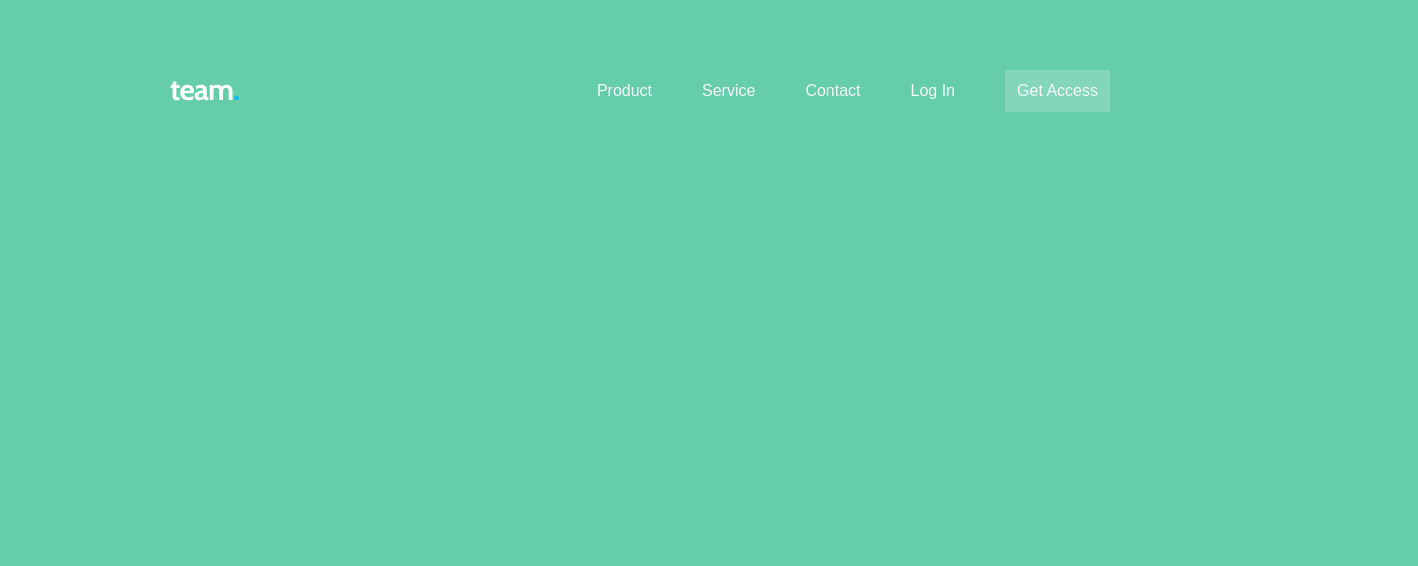
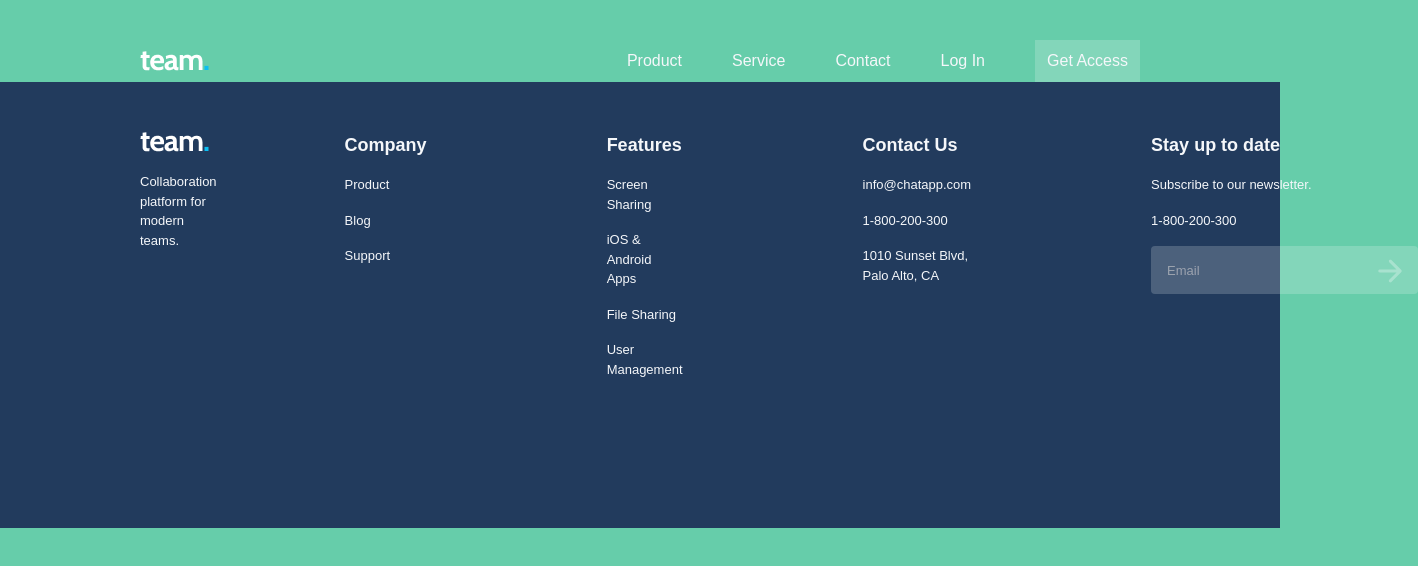
Before and after one commit to kyeongbobak/team, a Next.js app: page / in a window 1280 px wide. Shown: the top 566 px of the page, 1418 px wide, since content can reach past the window. Built offline with nearby package versions, Linux system fonts and the light colour scheme.

Commit message:
design : Footer 컴포넌트 레이아웃 구현, tailwind로 스타일 적용

```diff
--- a/src/app/page.tsx
+++ b/src/app/page.tsx
@@ -1,9 +1,11 @@
 import TopNavBar from "../components/TopNavBar";
+import Footer from "../components/Footer";
 
 export default function Home() {
   return (
     <div>
       <TopNavBar />
+      <Footer />
     </div>
   );
 }
--- /dev/null
+++ b/src/components/Footer.jsx
@@ -0,0 +1,79 @@
+import StyledLink from "next/link";
+import Image from "next/image";
+import logo from "../../public/img/logo.png";
+import arrowForward from "../../public/img/arrow_forward.png";
+
+export default function Footer() {
+  return (
+    <div className="bg-blue h-[446px] ">
+      <div className="flex mx-[140px] pt-[50px] justify-between">
+        <div className="text-white text-xs">
+          <Image src={logo} alt="logo" />
+          <p className="pt-[20px]">Collaboration platform for</p>
+          <p>modern teams.</p>
+        </div>
+        <div className="flex ml-[128px] space-x-[180px]">
+          <dl className="text-xs space-y-[16px]">
+            <dt className="text-white text-regular font-bold">Company</dt>
+            <dd>
+              <StyledLink className="text-white" href="/">
+                Product
+              </StyledLink>
+            </dd>
+            <dd>
+              <StyledLink className="text-white" href="/">
+                Blog
+              </StyledLink>
+            </dd>
+            <dd>
+              <StyledLink className="text-white" href="/">
+                Support
+              </StyledLink>
+            </dd>
+          </dl>
+          <dl className="text-xs space-y-[16px]">
+            <dt className="text-white text-regular font-bold">Features</dt>
+            <dd>
+              <StyledLink className="text-white" href="/">
+                Screen Sharing
+              </StyledLink>
+            </dd>
+            <dd>
+              <StyledLink className="text-white" href="/">
+                iOS & Android Apps
+              </StyledLink>
+            </dd>
+            <dd>
+              <StyledLink className="text-white" href="/">
+                File Sharing
+              </StyledLink>
+            </dd>
+            <dd>
+              <StyledLink className="text-white" href="/">
+                User Management
+              </StyledLink>
+            </dd>
+          </dl>
+          <div className="text-xs text-white space-y-[16px]">
+            <p className="text-white text-regular font-bold">Contact Us</p>
+            <p>info@chatapp.com</p>
+            <p>1-800-200-300</p>
+            <div>
+              <p>1010 Sunset Blvd,</p>
+              <p>Palo Alto, CA</p>
+            </div>
+          </div>
+          <div className="text-xs text-white space-y-[16px]">
+            <p className="text-white text-regular font-bold">Stay up to date</p>
+            <p>Subscribe to our newsletter.</p>
+            <p>1-800-200-300</p>
+            <input className="w-[267px] h-[48px] bg-white bg-opacity-20 rounded-[4px] pl-[16px]" placeholder="Email" type="text" />
+            <button>
+              <Image className="bg-opacity-30 absolute mt-[-16px] ml-[-40px]" src={arrowForward} alt="arrow" />
+            </button>
+          </div>
+        </div>
+      </div>
+    </div>
+  );
+}
--- a/src/components/TopNavBar.jsx
+++ b/src/components/TopNavBar.jsx
@@ -4,11 +4,11 @@ import logo from "../../public/img/logo.png";
 
 export default function TopNavBar() {
   return (
-    <div className="flex mt-[40px] mx-[140px] justify-between items-center p-[30px]">
+    <div className="flex  justify-between items-center mt-[40px] mx-[140px]">
       <StyledLink href={"/"}>
-        <Image src={logo} alt="" />
+        <Image src={logo} alt="logo" />
       </StyledLink>
-      <ul className="flex flex-row space-x-[50px] items-center text-md text-white">
+      <ul className="flex flex-row items-center space-x-[50px]   text-white text-md ">
         <li>
           <StyledLink className="text-white" href={"/"}>
             Product
@@ -31,7 +31,7 @@ export default function TopNavBar() {
         </li>
         <li>
           <StyledLink href={"/"}>
-            <button className="bg-white bg-opacity-20 w-[105px] h-[42px] text-center text-white">Get Access</button>
+            <button className="bg-white bg-opacity-20 w-[105px] h-[42px] text-white text-center ">Get Access</button>
           </StyledLink>
         </li>
       </ul>
```
Also changed, not shown: public/img/arrow_forward.png (added).
